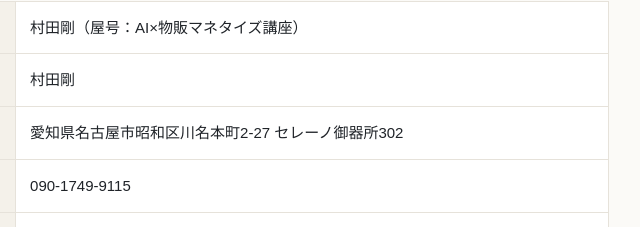
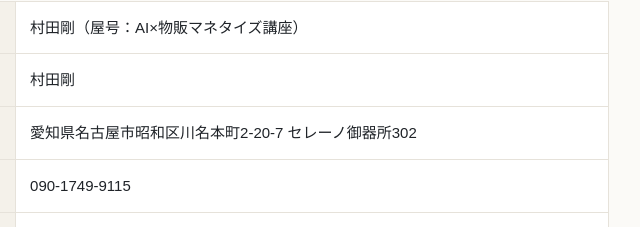
Before and after one commit to tsuyoshim9-alt/ai-bupan-course, a plain HTML site: page tokushoho.html in a window 1280 px wide. Shown: the part 180-407 px from the top of the page, 455-1095 px from the left. Drawn offline with Linux system fonts and the light colour scheme.

Commit message:
所在地を修正

```diff
--- a/tokushoho.html
+++ b/tokushoho.html
@@ -19,7 +19,7 @@
   <table class="law">
     <tr><th>販売事業者</th><td>村田剛（屋号：AI×物販マネタイズ講座）</td></tr>
     <tr><th>運営責任者</th><td>村田剛</td></tr>
-    <tr><th>所在地</th><td>愛知県名古屋市昭和区川名本町2-27 セレーノ御器所302</td></tr>
+    <tr><th>所在地</th><td>愛知県名古屋市昭和区川名本町2-20-7 セレーノ御器所302</td></tr>
     <tr><th>電話番号</th><td>090-1749-9115</td></tr>
     <tr><th>メールアドレス</th><td><a href="mailto:tsuyoshi.m9@gmail.com">tsuyoshi.m9@gmail.com</a></td></tr>
     <tr><th>販売価格</th><td>スタンダードプラン：219,780円（税込）<br>顧問プラン：549,780円（税込）</td></tr>
```
